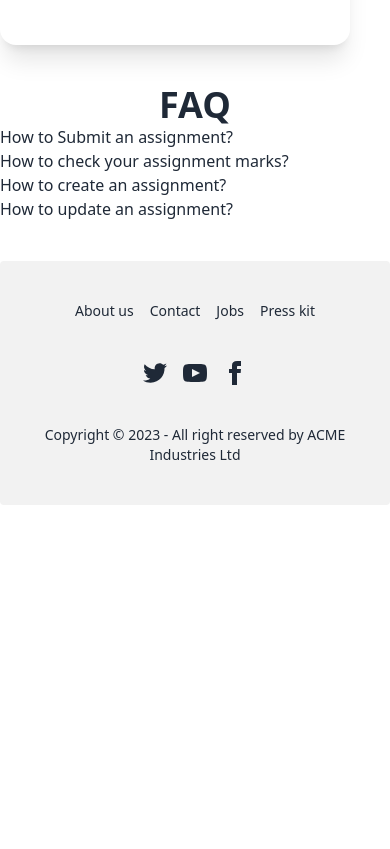
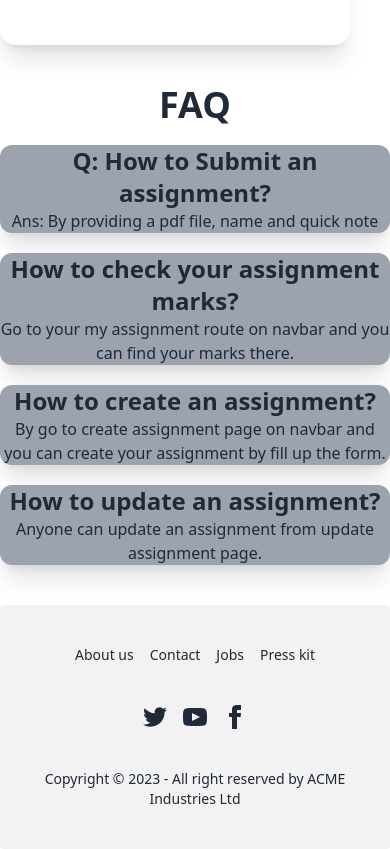
Before and after one commit to Farhad-Hossain-45/Study-Together, a React (Vite) app: page / in a window 390 px wide. Shown: the part 2189-3038 px from the top of the page. Before the commit the page ends 2694 px from the top, so only its background shows below. Built offline with nearby package versions, Linux system fonts and the light colour scheme; no server answers.

Commit message:
added faq section with responsive

```diff
--- a/public/faq.json
+++ b/public/faq.json
@@ -7,7 +7,7 @@
     {
         "id" : 2,
       "question": "How to check your assignment marks?",
-      "answer": "Go to your my assignment route on navbar and you can find your marks there"
+      "answer": "Go to your my assignment route on navbar and you can find your marks there."
     },
     {
         "id" : 3,
@@ -17,6 +17,6 @@
     {
         "id" : 3,
       "question": "How to update an assignment?",
-      "answer": "Anyone can update an assignment from update assignment page"
+      "answer": "Anyone can update an assignment from update assignment page."
     }
   ]
--- a/src/Pages/Faq/Faq.jsx
+++ b/src/Pages/Faq/Faq.jsx
@@ -17,18 +17,22 @@ const Faq = () => {
             <div >
                 <h2 className='text-center text-4xl font-bold'>FAQ</h2>
 
-               <div>
-                    <div>
-                        <p>How to Submit an assignment?</p>
+               <div className='grid grid-cols-1 md:grid-cols-2 gap-5 mt-5'>
+                    <div className='text-center shadow-xl bg-gray-400 rounded-xl'>
+                        <p className='text-2xl font-semibold'>Q: How to Submit an assignment?</p>
+                        <p>Ans: By providing a pdf file, name and quick note</p>
                     </div>
-                    <div>
-                        <p>How to check your assignment marks?</p>
+                    <div className='text-center shadow-xl bg-gray-400 rounded-xl'>
+                        <p className='text-2xl font-semibold'>How to check your assignment marks?</p>
+                        <p>Go to your my assignment route on navbar and you can find your marks there.</p>
                     </div>
-                    <div>
-                        <p>How to create an assignment?</p>
+                    <div className='text-center shadow-xl bg-gray-400 rounded-xl'>
+                        <p className='text-2xl font-semibold'>How to create an assignment?</p>
+                        <p>By go to create assignment page on navbar and you can create your assignment by fill up the form.</p>
                     </div>
-                    <div>
-                        <p>How to update an assignment?</p>
+                    <div className='text-center shadow-xl bg-gray-400 rounded-xl'>
+                        <p className='text-2xl font-semibold'>How to update an assignment?</p>
+                        <p>Anyone can update an assignment from update assignment page.</p>
                     </div>
                 </div>
 
```
